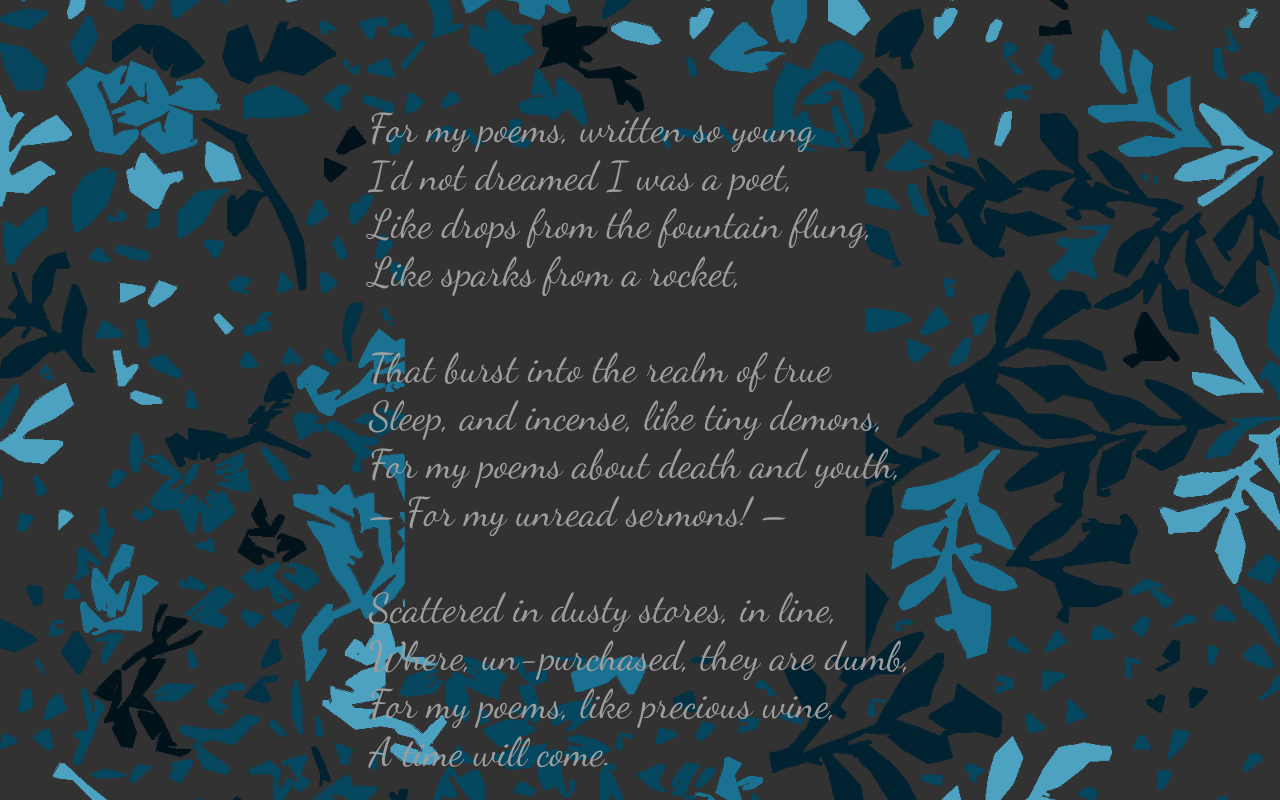
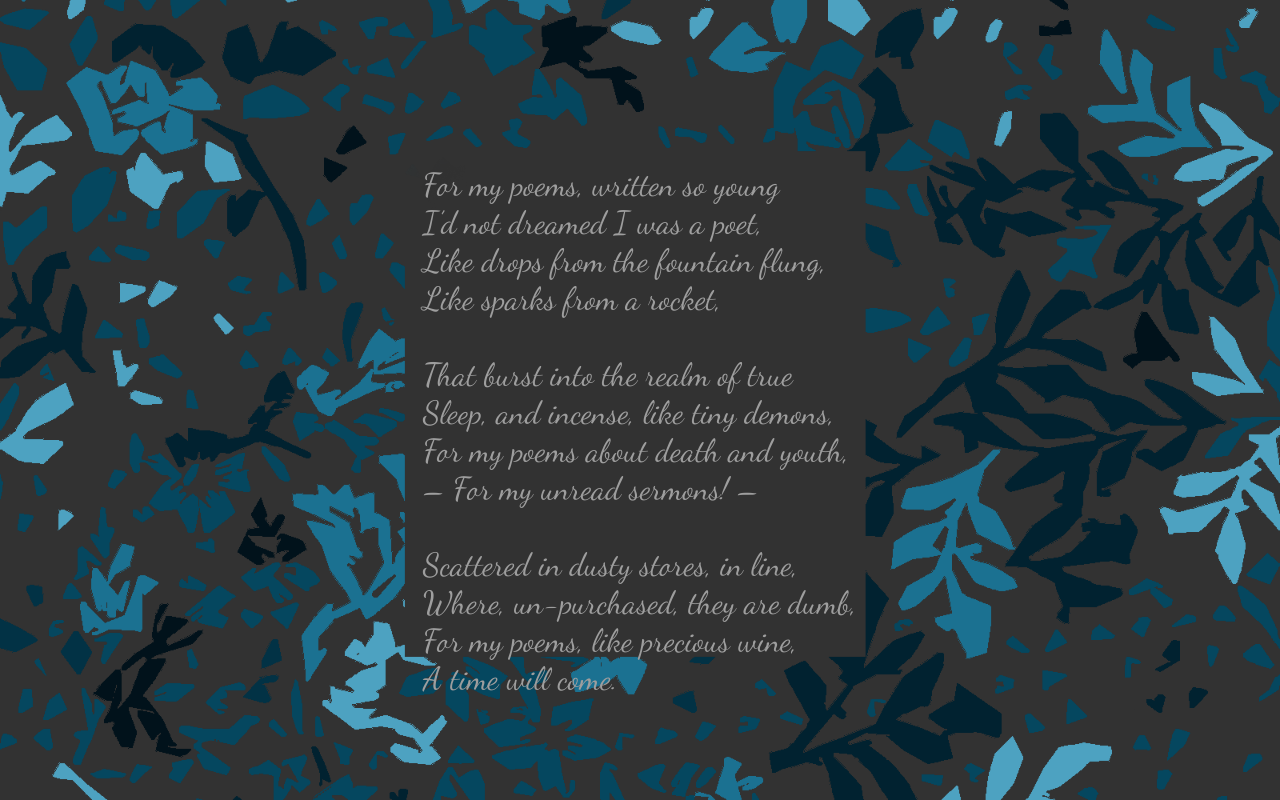
Before and after one commit to Ruedrion/megPoem, a plain HTML site: page index.html in a window 1280 px wide. Drawn offline with Linux system fonts and the light colour scheme.

Commit message:
update 1.04

```diff
--- a/style.css
+++ b/style.css
@@ -35,5 +35,5 @@ body{
     transform: translate(-50%,-50%);
     color: #9e9e9e;
     font-family: 'Dancing Script', cursive;
-    font-size: 2.5em;
+    font-size: 32px;
 }
```
